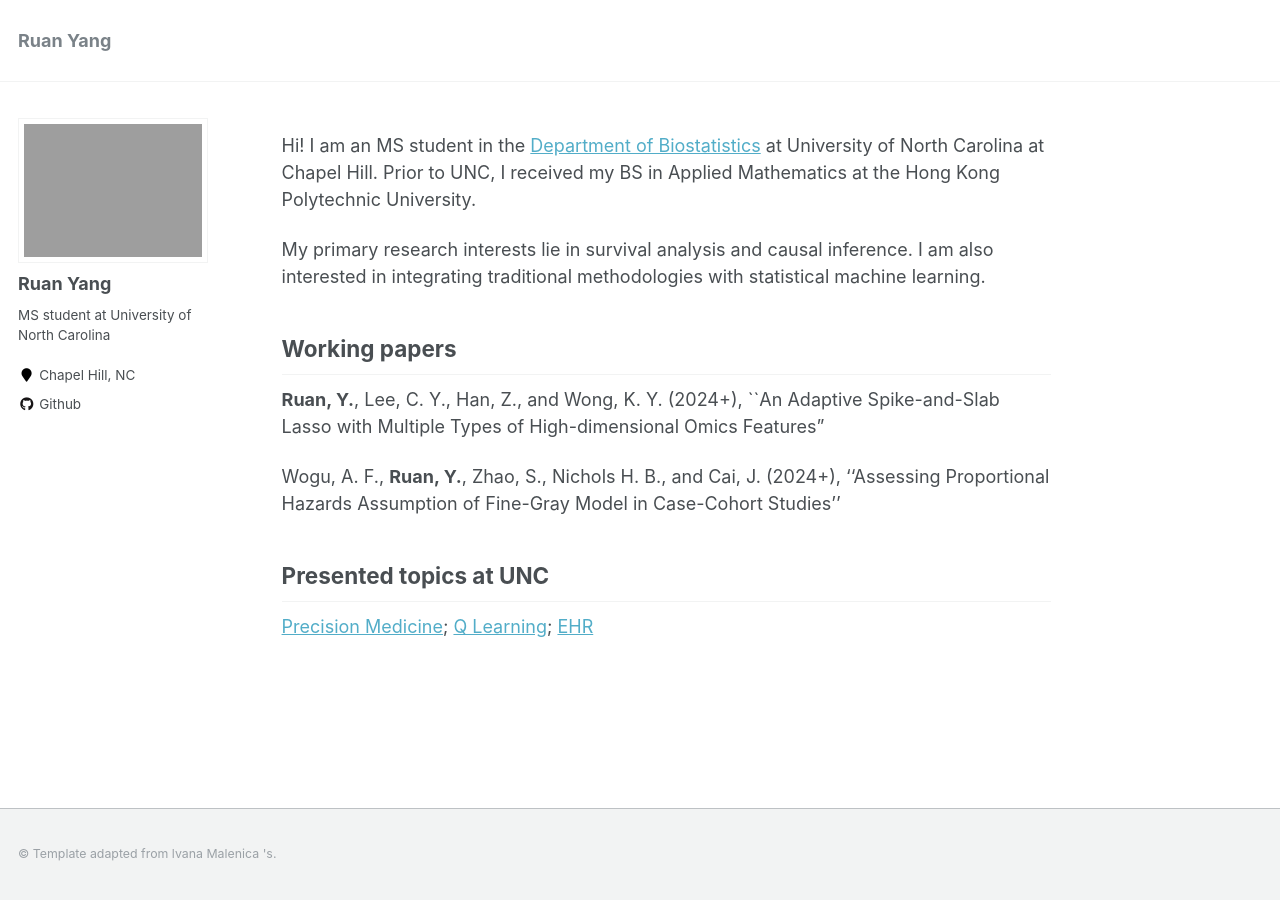
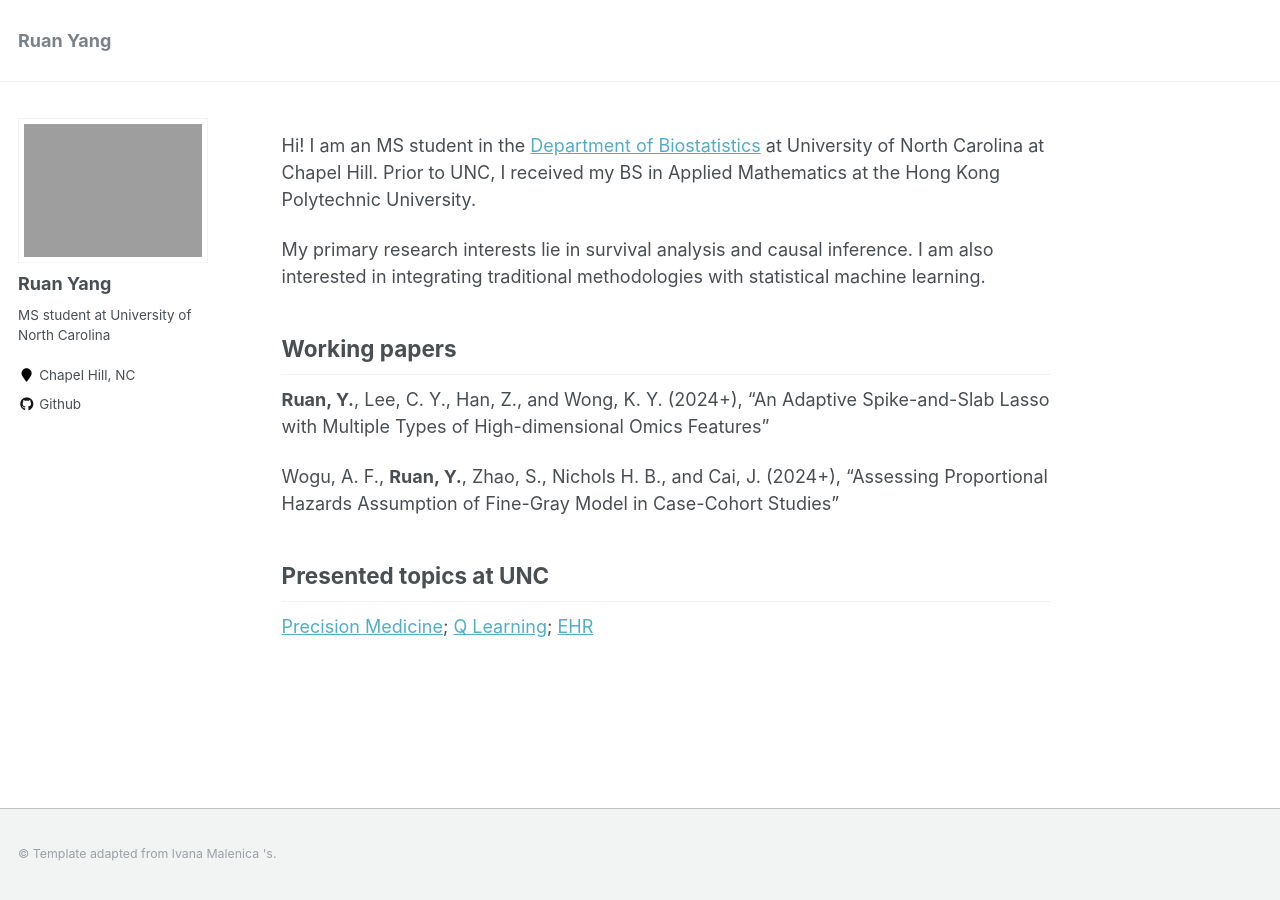
Before and after one commit to Yangr00/Yangr00.github.io, a Jekyll site: the page built from _pages/about.md, in a window 1280 px wide. Built offline with Jekyll 4.4.1, drawn with Linux system fonts in a browser that asks for light colours.

```diff
--- a/_pages/about.md
+++ b/_pages/about.md
@@ -16,10 +16,10 @@ My primary research interests lie in survival analysis and causal inference. I a
 
 ## Working papers
 
-**Ruan, Y.**, Lee, C. Y., Han, Z., and Wong, K. Y. (2024+), ``An Adaptive Spike-and-Slab Lasso with Multiple Types of High-dimensional Omics Features"
+**Ruan, Y.**, Lee, C. Y., Han, Z., and Wong, K. Y. (2024+), "An Adaptive Spike-and-Slab Lasso with Multiple Types of High-dimensional Omics Features"
 
 
-Wogu, A. F., **Ruan, Y.**, Zhao, S., Nichols H. B., and Cai, J. (2024+), ''Assessing Proportional Hazards Assumption of Fine-Gray Model in Case-Cohort Studies''
+Wogu, A. F., **Ruan, Y.**, Zhao, S., Nichols H. B., and Cai, J. (2024+), "Assessing Proportional Hazards Assumption of Fine-Gray Model in Case-Cohort Studies"
 
 
 
```
